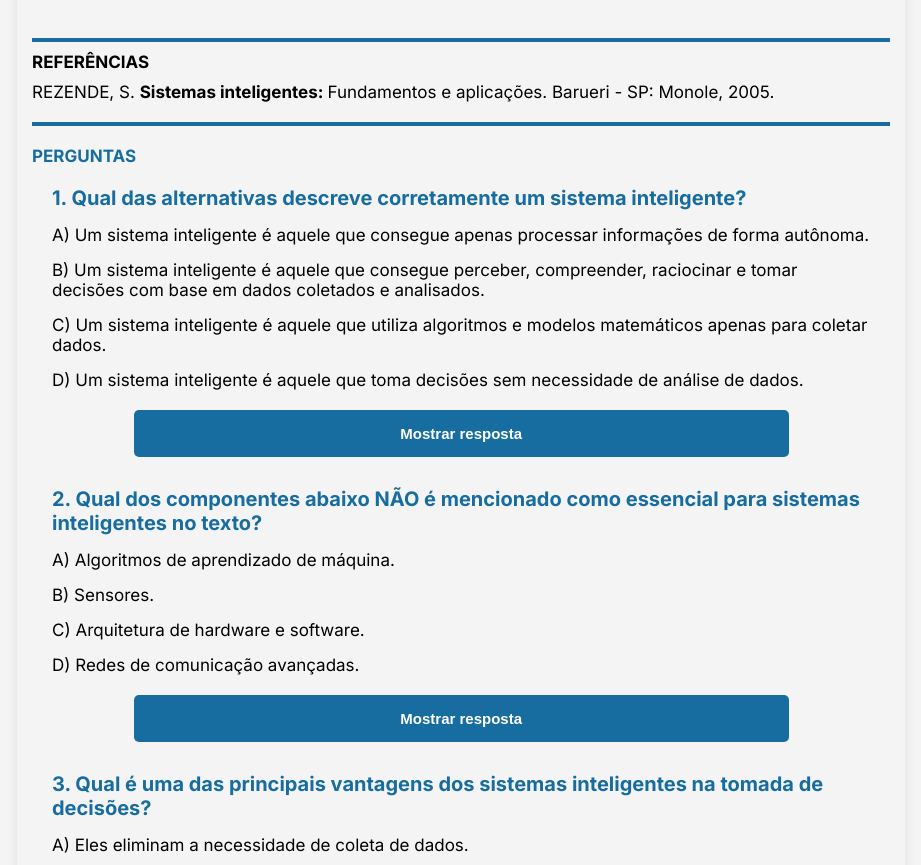
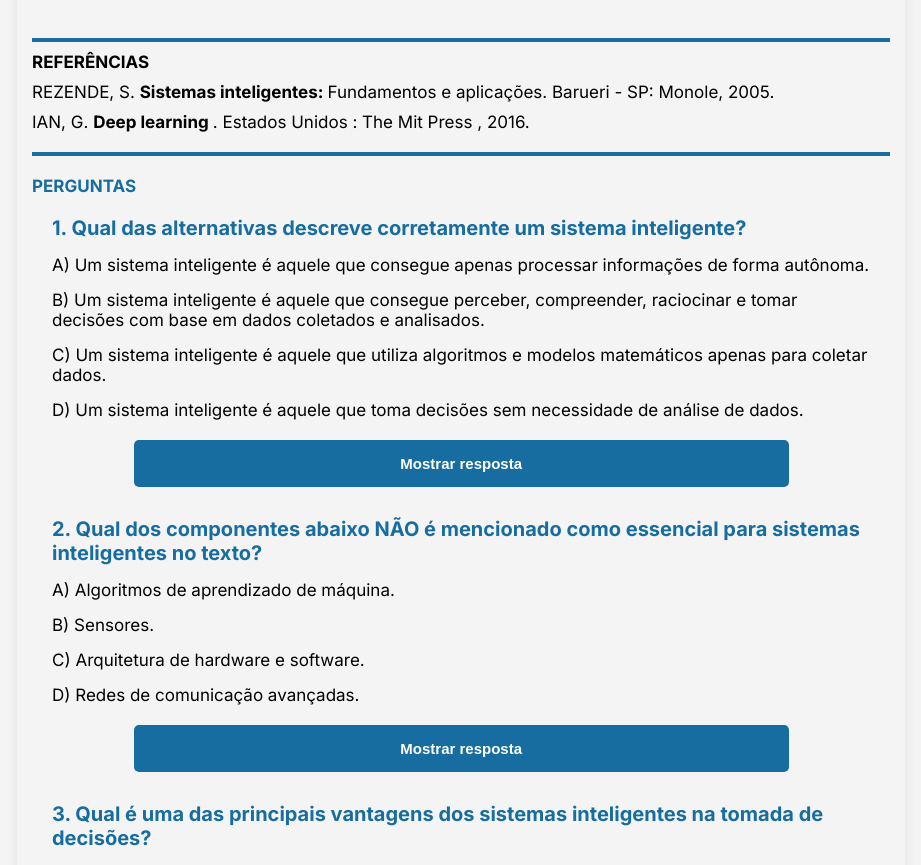
Before and after one commit to Luanbp2001/SI-inteligentes, a React (Vite) app: page / in a window 1280 px wide. Shown: the part 3253-4118 px from the top of the page, without its empty margins (33-954 px from the left). Built offline with nearby package versions, Linux system fonts and the light colour scheme.

Commit message:
Coloquei mais uma referência

```diff
--- a/src/Middle.jsx
+++ b/src/Middle.jsx
@@ -134,6 +134,9 @@ function Middle (){
                             <p>
                                 REZENDE, S. <b>Sistemas inteligentes: </b>Fundamentos e aplicações. Barueri - SP: Monole, 2005.
                             </p>
+                            <p>
+                            IAN, G. <b>Deep learning </b>. Estados Unidos : The Mit Press , 2016.
+                            </p>
                         </div>
                     </div>
                     <div className="perguntas" id='perguntas'>
```
